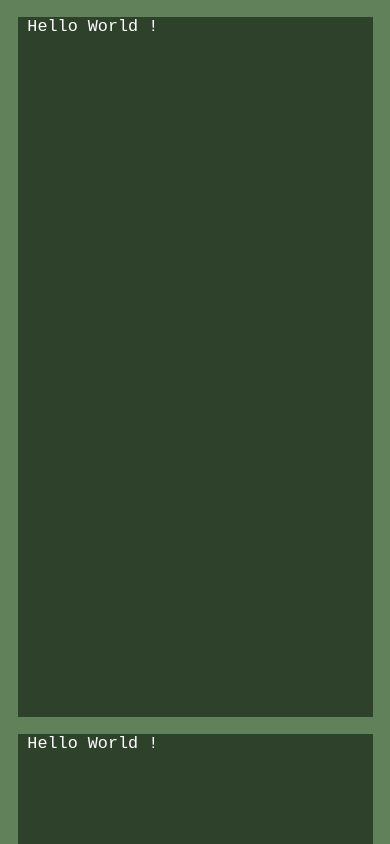
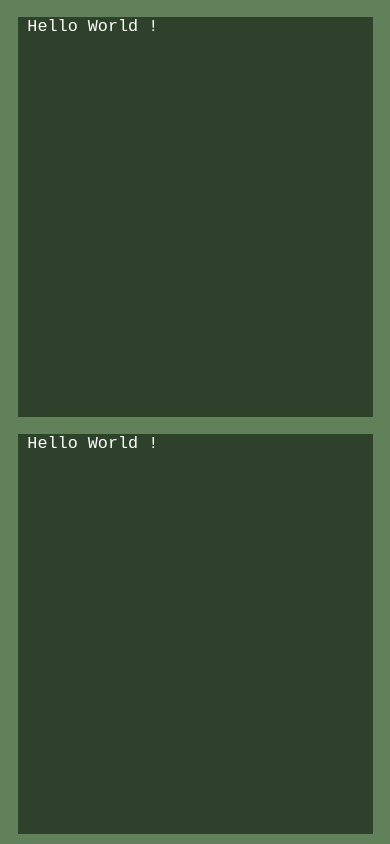
Before and after one commit to Brandy-ii/grooming-site, a plain HTML site: page index.html in a window 390 px wide. Shown: the top 844 px of the page. Drawn offline with Linux system fonts and the light colour scheme.

Commit message:
new sizes for boxes

```diff
--- a/style-sheet.css
+++ b/style-sheet.css
@@ -14,7 +14,7 @@ body {
     padding-left: 2.5%;
     padding-right: 2.5%;
     width: 50%;
-    height: 700px;
+    height: 600px;
     margin: 10px;
 }
 
@@ -25,6 +25,6 @@ body {
 
     .dg-box {
         width: 90%;
-        height: 700px;
+        height: 400px;
     }
 }
```
